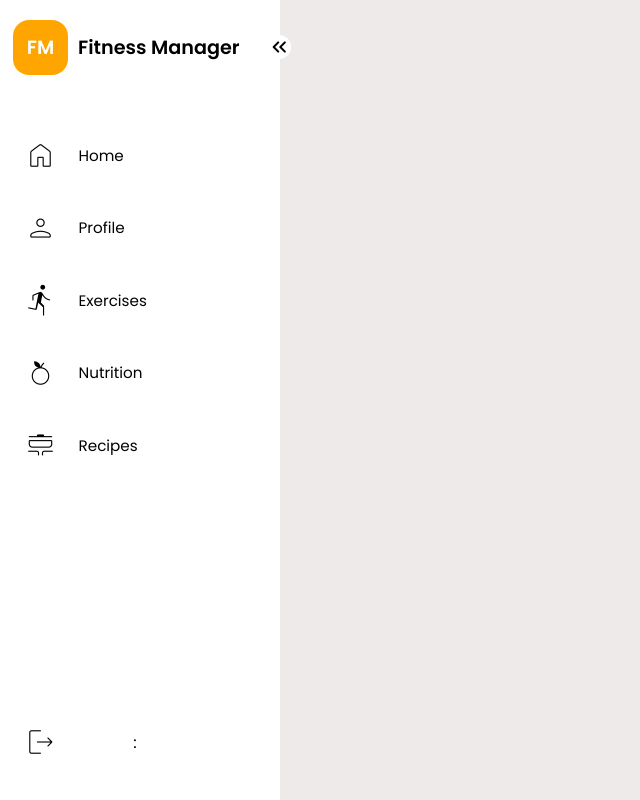
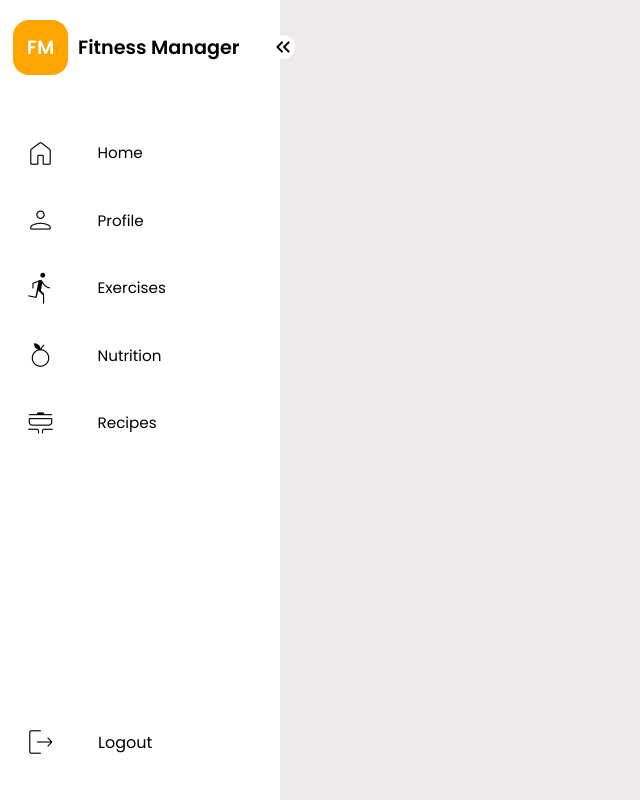
Before and after one commit to jpiaomartins/FitnessManager, a React (Create React App) app: page / in a window 1280 px wide. Shown: the whole page, without its empty margins (0-640 px from the left). Built offline with nearby package versions, Linux system fonts and the light colour scheme.

Commit message:
Sidebar Expand Collapse Animations

```diff
--- a/src/components/ButtonExpand/ButtonExpand.css
+++ b/src/components/ButtonExpand/ButtonExpand.css
@@ -1,10 +1,10 @@
 .bt-sm {
     position: absolute;
     top: 35px;
-    right: -4%;
+    right: -15px;
     background-color: var(--menu_color);
     border-radius: 20px;
-    transition: transform var(--sidebar_animation_speed) ease-in-out;
+    transition: var(--tran_animation_03s);
 }
 
 .bt-sm:hover {
--- a/src/components/ButtonMenu/ButtonMenu.css
+++ b/src/components/ButtonMenu/ButtonMenu.css
@@ -5,9 +5,13 @@
     margin: 12.5px 0px 10px 12.5px;
     border-radius: 16px 16px 16px 16px;
     width: 90%;
-    height: 60px;
-    transition: background-color 0.2s ease-in;
+    height: var(--sidebar_icon_size);
+    transition: background-color 0.2s ease-in, width 0.3s linear;
     font-size: 0.95rem;
+}
+
+.menu-btn.compact {
+    width: var(--sidebar_icon_size);
 }
 
 .menu-btn:hover {
@@ -16,8 +20,7 @@
 }
 
 .menu-icon {
-    /* font-size: 36px;
-    font-variation-settings: 'wght' 100, 'opsz' 36, 'FILL' 1; */
+    width: var(--sidebar_icon_size);
     padding: 0 20px 0 10px;
 }
 
@@ -25,6 +28,17 @@
     font-variation-settings: 'FILL' 1;
 }
 
+.menu-btn .bt-txt {
+    transition: opacity 0.5s linear;
+    overflow-x: hidden;
+    white-space: nowrap;
+}
+
+.menu-btn .bt-txt.hidden {
+    width: 0;
+    opacity: 0;
+}
+
 .active {
     background-color: var(--primary_color);
     color: white;
--- a/src/components/ButtonMenu/ButtonMenu.js
+++ b/src/components/ButtonMenu/ButtonMenu.js
@@ -25,17 +25,16 @@ const ButtonMenu = ({id, icon, text, changeActiveItem, itemActive, isCollapsed})
     return (
         <div
             id={id}
-            className={isActive?'menu-btn active':'menu-btn'}
+            className={(isActive?'menu-btn active':'menu-btn') + (isCollapsed?' compact':'')}
             onClick={onButtonClick}
             onMouseOver={onMouseOver}
             onMouseOut={onMouseOut}
         >
-            <span style={{fontSize: "36px",  fontVariationSettings: "'wght' 150, 'opsz' 36, " + (isActive || isActiveOver?"'FILL' 1":"'FILL' 0")}} className="material-symbols-rounded menu-icon vertical-centered">{icon}</span>
-            {
-                !isCollapsed?
-                <span className="bt-txt vertical-centered">{text}</span>:
-                null
-            }
+            <span
+                style={{fontSize: "36px",  fontVariationSettings: "'wght' 150, 'opsz' 36, " + (isActive || isActiveOver?"'FILL' 1":"'FILL' 0")}}
+                className="material-symbols-rounded menu-icon vertical-centered">{icon}
+            </span>
+            <span className={isCollapsed?"bt-txt vertical-centered hidden":"bt-txt vertical-centered"}>{text}</span>
         </div>
     )
 };
--- a/src/components/SidebarMenu/SidebarMenu.css
+++ b/src/components/SidebarMenu/SidebarMenu.css
@@ -4,8 +4,7 @@
     height: 100%;
     min-height: 600px;
     position: absolute;
-    opacity: 1;
-    transition: width var(--sidebar_animation_speed) ease-in-out;
+    transition: var(--tran_animation_03s);
 }
 
 .sidebar-header {
@@ -14,6 +13,29 @@
     justify-content: flex-start;
     font-weight: 600;
     font-size: 1.2rem;
+    white-space: nowrap;
+}
+
+.hd-text {
+    opacity: 1;
+    transition: var(--tran_animation_05s);
+    overflow-x: hidden;
+}
+
+.hd-text.hidden {
+    width: 0;
+    opacity: 0;
+}
+
+.ft-text {
+    opacity: 1;
+    transition: var(--tran_animation_05s);
+    overflow-x: hidden;
+}
+
+.ft-text.hidden {
+    width: 0;
+    opacity: 0;
 }
 
 .logo-header {
--- a/src/components/SidebarMenu/SidebarMenu.js
+++ b/src/components/SidebarMenu/SidebarMenu.js
@@ -48,7 +48,12 @@ const SidebarMenu = () => {
         <div className={isCollapsed?'sidebar-menu compact':'sidebar-menu'}>
             <div className="sidebar-header">
                 <div className="logo-header">FM</div>
-                <span className={isCollapsed?"vertical-centered hidden":"vertical-centered"}>Fitness Manager</span>
+                {/* {
+                    isCollapsed?
+                    null:
+                    <span className="vertical-centered load">Fitness Manager</span>
+                } */}
+                <span className={isCollapsed?"hd-text vertical-centered hidden":"hd-text vertical-centered"}>Fitness Manager</span>
             </div>
             <ButtonExpand isCollapsed={isCollapsed} changeCollapsed={changeCollapsed} />
             <div className="sidebar-items">
@@ -66,7 +71,7 @@ const SidebarMenu = () => {
             <div className='sidebar-footer'>
                 <div className='logout vertical-centered'>
                     <span style={{fontSize: "36px",  fontVariationSettings: "'wght' 150, 'opsz' 36, 'FILL' 1"}} className="material-symbols-rounded menu-icon vertical-centered">logout</span>
-                    <span className={isCollapsed?'':'hidden'}>Logout</span>:
+                    <span className={isCollapsed?'ft-text hidden':'ft-text'}>Logout</span>
                 </div>
             </div>
         </div>
--- a/src/index.css
+++ b/src/index.css
@@ -9,7 +9,12 @@
   --background_color: rgb(239, 234, 234);
   --sidebar_expanded_width: 280px;
   --sidebar_collapsed_width: 80px;
-  --sidebar_animation_speed: 0.5s;
+  --sidebar_logo_size: 55px;
+  --sidebar_icon_size: 55px;
+  --tran_animation_02s: all 0.2s linear;
+  --tran_animation_03s: all 0.3s linear;
+  --tran_animation_04s: all 0.3s linear;
+  --tran_animation_05s: all 0.5s linear;
 }
 
 body {
@@ -33,8 +38,3 @@ code {
 .scrollable {
   overflow-y: scroll;
 }
-
-.hidden {
-  visibility: hidden;
-  opacity: 0;
-}
```
